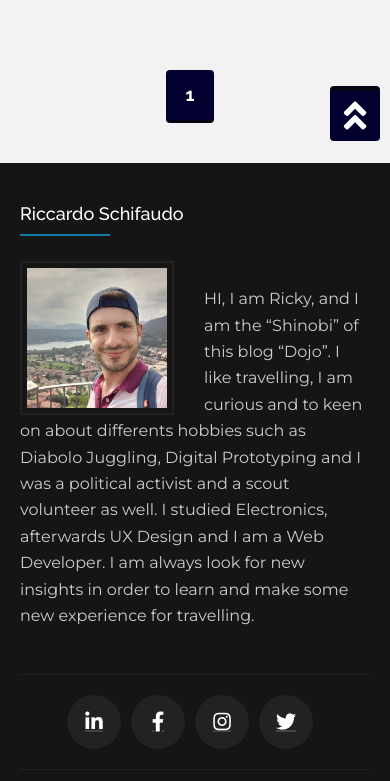
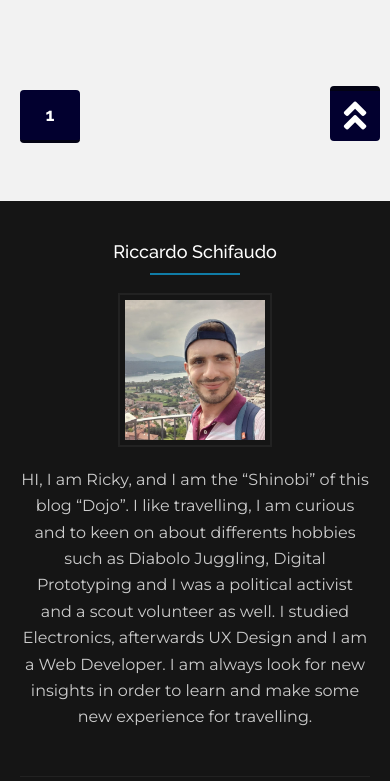
Before and after one commit to RiccardoSchifaudo94/react-frontend-blog-digital-shinobi-traveler, a React (Create React App) app: page / in a window 390 px wide. Shown: the part 693-1474 px from the top of the page. Built offline with nearby package versions, Linux system fonts and the light colour scheme; no server answers.

Commit message:
fix pagination container

```diff
--- a/src/components/Footer/Footer.css
+++ b/src/components/Footer/Footer.css
@@ -74,3 +74,24 @@ footer{
   .dst_footer_privacy {
     background: #151515;
 }
+
+@media screen and (max-width:468px){
+  footer *{
+    display: block;
+  }
+  .dst_footer_text,footer h2, footer img{
+    text-align: center;
+    float: none;
+    margin: 0 auto;
+  }
+  footer h2:after{
+    position: absolute;
+    left: 0;
+    right: 0;
+    margin-left:auto;
+    margin-right: auto;
+  }
+  footer img{
+    margin-top:30px;
+  }
+}
--- a/src/components/Header/Header.js
+++ b/src/components/Header/Header.js
@@ -1,16 +1,12 @@
 import React from 'react';
 import "./Header.css";
+import UtilityObj from './../../utils/UtilityObj';
 
 export default function Header({data}) {
 
+    const utilObj = new UtilityObj();
 
-
-    const scrollToTop = () => {
-        window.scrollTo({
-          top: 0,
-          behavior: "smooth"
-        });
-    }
+    const scrollToTop = () => utilObj.scrollToTop();
 
     return (
         <nav className="dst_header" id="top">
--- a/src/components/Pagination/Pagination.css
+++ b/src/components/Pagination/Pagination.css
@@ -1,21 +1,22 @@
 .dst_pagination {
     list-style-type: none;
-    display: flex;
     margin: 20px auto 40px;
-    text-align: center;
+    color: white;
+    display: inline-block;
+    position: relative;
     width: 100%;
-    align-items: center;
-    justify-content: center;
-    color: white;
 }
 .dst_page_item{
     background-color: #e4e4e4;
     -webkit-transition: all .3s ease;
     transition: all .3s ease;
     border-bottom: 3px solid #ccc;
-    margin-right: 10px;
-    border-radius:4px;
+    margin: 0 10px 10px 0px;
+    border-radius: 4px;
     padding: 10px 20px;
+    cursor: pointer;
+    width: 20px;
+    float: left;
 }
 .dst_page_link{
     color: #979797;
--- a/src/components/Pagination/Pagination.js
+++ b/src/components/Pagination/Pagination.js
@@ -1,21 +1,26 @@
 import React from 'react';
 import './Pagination.css';
+import UtilityObj from './../../utils/UtilityObj';
 
 export default function Pagination({postsPerPage,totalPosts, paginate, currentPage}) {
+
+
+
     const pageNumbers =  [];
+
     for(let i = 1; i <= Math.ceil(totalPosts/postsPerPage); i++ ){
         pageNumbers.push(i);
     }
+
+    const utilObj = new UtilityObj();
+
     return (
         <div className="container">
             <nav>
                 <ul className="dst_pagination">
                     {pageNumbers.map((number)=>(
-                        <li key={number} className={`dst_page_item ${currentPage===number ? "dst_page_active":""}`}>
-                            <a  className="dst_page_link"
-                                href="!#"
-                                onClick={()=>paginate(number)}
-                            >
+                        <li key={number}  onClick={()=>{paginate(number); utilObj.scrollToTop();}} className={`dst_page_item ${currentPage===number ? "dst_page_active":""}`}>
+                            <a  className="dst_page_link">
                                 {number}
                             </a>
                         </li>
--- a/src/utils/UtilityObj.js
+++ b/src/utils/UtilityObj.js
@@ -9,6 +9,12 @@ class UtilityObj{
         var lang = navigator.language || navigator.userLanguage;
         return lang;
     }
+    scrollToTop(){
+        window.scrollTo({
+            top: 0,
+            behavior: "smooth"
+        });
+    }
 
 }
 
```
